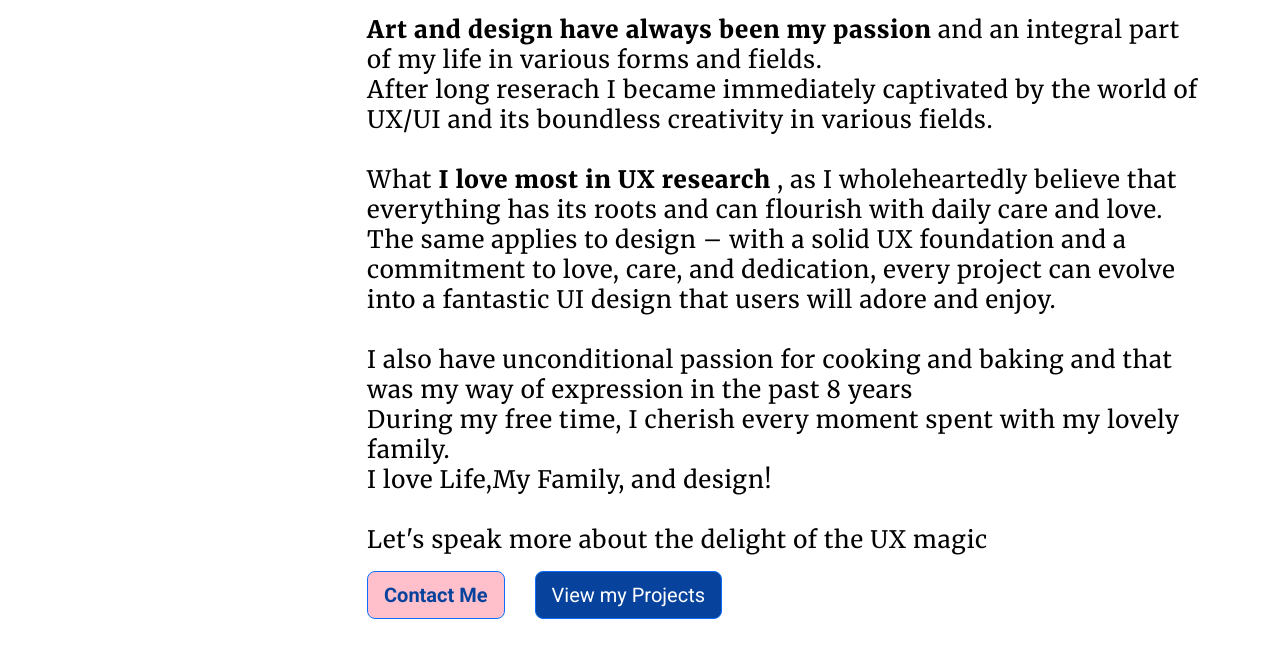
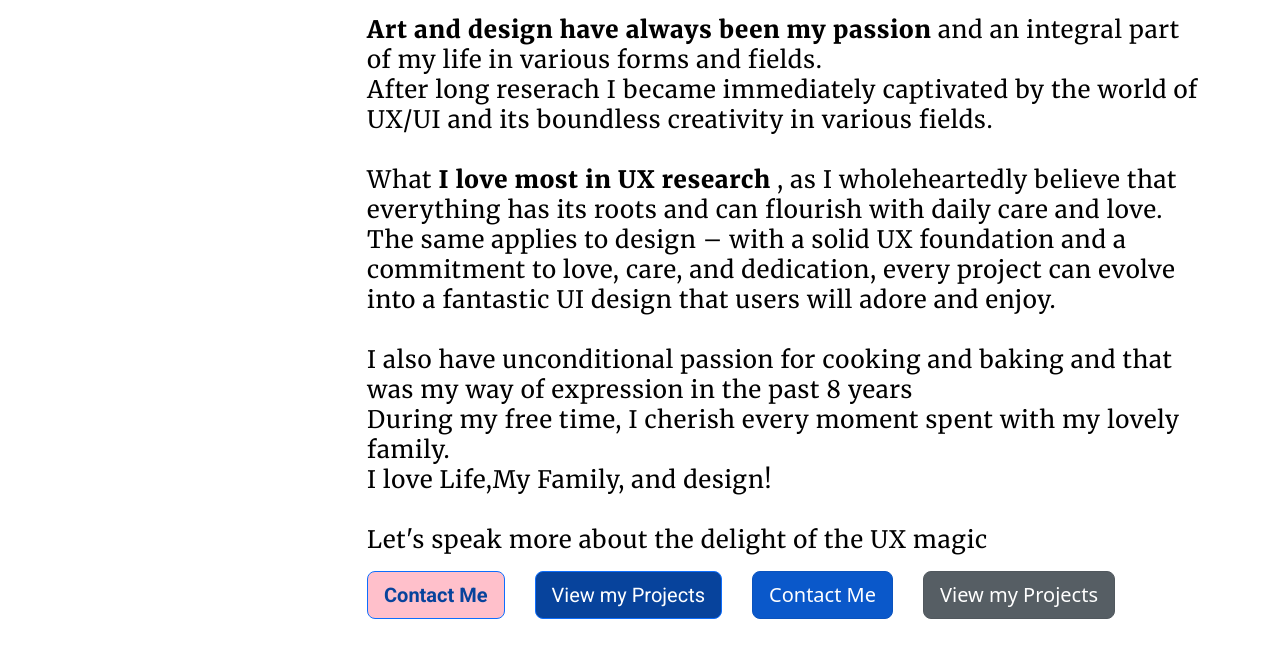
Before and after one commit to petrovadimitrievski/portfolio, a plain HTML site: page AboutMe.html in a window 1280 px wide. Shown: the part 153-800 px from the top of the page. Drawn offline with nearby package versions, Linux system fonts and the light colour scheme; a script that the page names is missing.

Commit message:
Update AboutMe.html

```diff
--- a/AboutMe.html
+++ b/AboutMe.html
@@ -112,7 +112,8 @@
                 href="index.html" role="button">View my
                 Projects</a>
 
-
+                <a href="https://petrovadimitrievski.github.io/portfolio/#contactMe" class="btn btn-primary btn-lg active" role="button" aria-pressed="true">Contact Me</a>
+                <a href="index.html" class="btn btn-secondary btn-lg active" role="button" aria-pressed="true">View my Projects</a>
 
             </div>
 
```
